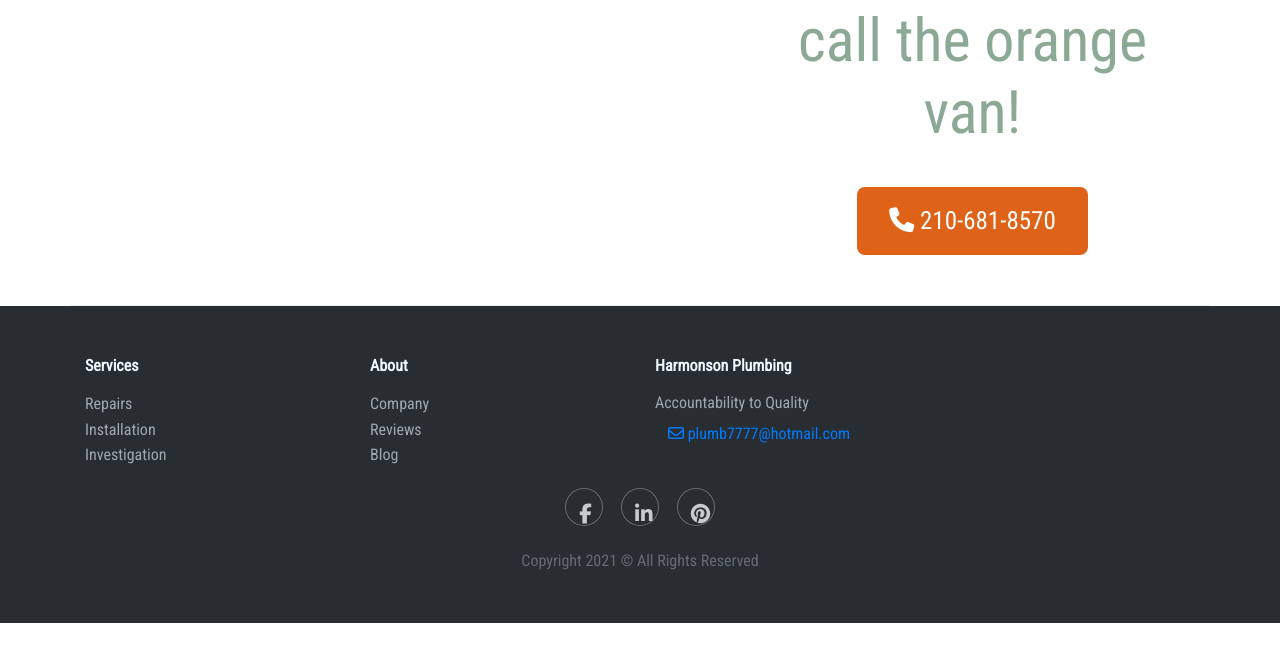
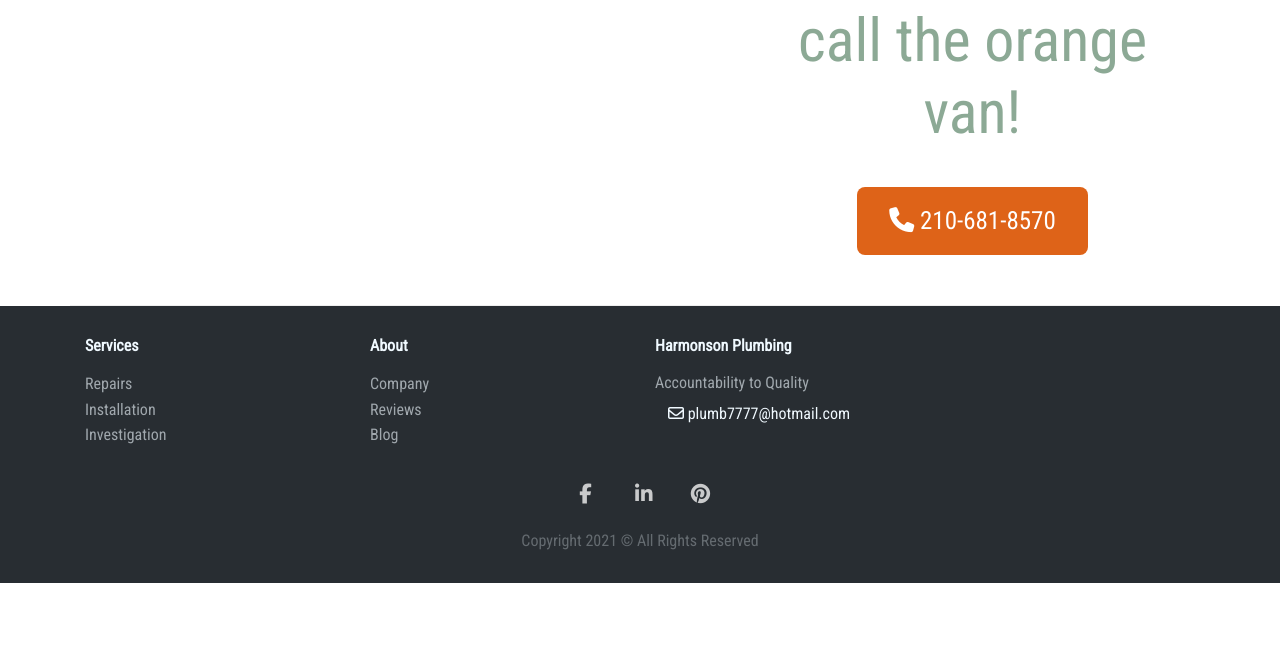
Before and after one commit to Charmonson/Harmonson-Plumbing, a website: page Index.html in a window 1280 px wide. Shown: the part 1566-2213 px from the top of the page. After the commit the page ends 2173 px from the top, so only its background shows below. Drawn offline with nearby package versions, Linux system fonts and the light colour scheme; files that its build step writes are made by us from their sources.

Commit message:
Add files via upload

```diff
--- a/style.css
+++ b/style.css
@@ -7,6 +7,7 @@
   }
   h2 {
     color: #de6318
+
   }
 
   h3 {
@@ -77,7 +78,7 @@
     color:#8ca995;
   }
   .footer-dark {
-    padding:50px 0;
+    padding:30px 0;
     color:#f0f9ff;
     background-color:#282d32;
     font-size:16px;
@@ -95,7 +96,7 @@
     list-style:none;
     line-height:1.6;
     margin-bottom:0;
-    font-size:  16 px;
+    font-size: 16 px;
   }
 
   .footer-dark ul a {
@@ -150,10 +151,16 @@
     display:inline-block;
     text-align:center;
     border-radius:50%;
-    box-shadow:0 0 0 1px rgba(255,255,255,0.4);
     margin:0 8px;
     color:#fff;
     opacity:0.75;
+  }
+
+  #email{
+    color:#f0f9ff;
+
+    font-size:16px;
+
   }
 
   .footer-dark .item.social > a:hover {
```
